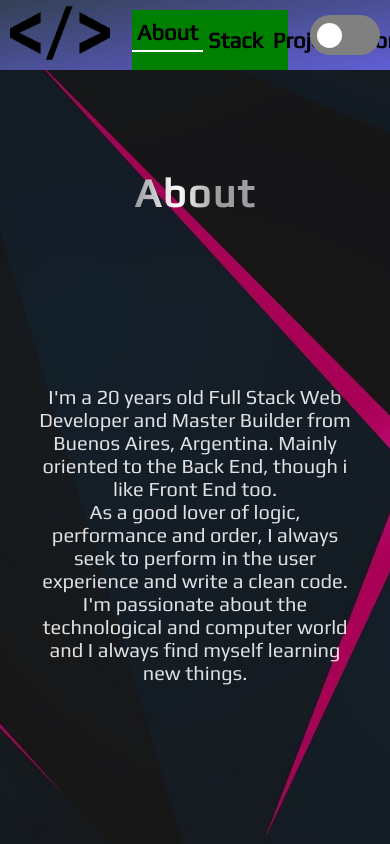
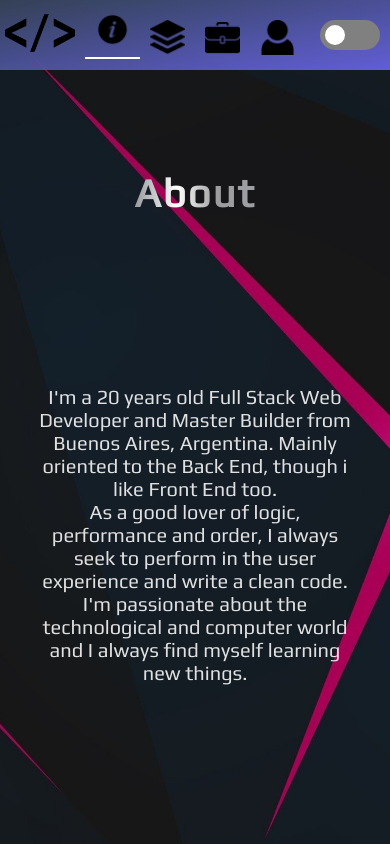
Before and after one commit to juanplldev/Portfolio-old, a React (Create React App) app: page /home in a window 390 px wide. Shown: the top 844 px of the page. Built offline with nearby package versions, Linux system fonts and the light colour scheme.

Commit message:
nabvar responsive

```diff
--- a/src/components/NavBar/NavBar.jsx
+++ b/src/components/NavBar/NavBar.jsx
@@ -4,26 +4,30 @@ import {Link, useNavigate} from "react-router-dom";
 // Files
 import {scrollToAbout, scrollToStack, scrollToProjects, scrollToContact} from "../../handlers/handlers";
 import CloseTagIcon from "../../img/CloseTagIcon.png";
-// import About from "../../img/About.png";
-// import Stack from "../../img/Stack.png";
-// import Projects from "../../img/Projects.png";
-// import Contact from "../../img/Contact.png";
+import About from "../../img/About.png";
+import Stack from "../../img/Stack.png";
+import Projects from "../../img/Projects.png";
+import Contact from "../../img/Contact.png";
 import styles from "./NavBar.module.css";
 
 
 function NavBar()
 {
     const navigate = useNavigate();
-    const height = window.innerHeight;
+    const [height, setHeight] = useState(window.innerHeight);
+    const [width, setWidth] = useState(window.innerWidth);
+    const [actualHeight, setActualHeight] = useState(window.visualViewport.pageTop);
+
     const aboutIndicator = height - 70;
-    const stackIndicator = window.innerWidth <= 1024 ? height * 3 - 70 : height * 2 - 70;
-    const projectsIndicator = window.innerWidth <= 1024 ? height * 5 - 70 : height * 3 - 70;
+    const stackIndicator = width <= 1024 ? height * 3 - 70 : height * 2 - 70;
+    const projectsIndicator = width <= 1024 ? height * 5 - 70 : height * 3 - 70;
     const contactIndicator = projectsIndicator + height;
     const homeLocation = window.location.pathname === "/home" ? true : false;
-    const [actualHeight, setActualHeight] = useState(window.visualViewport.pageTop);
 
     window.addEventListener("scroll", () => {
         setActualHeight(window.visualViewport.pageTop);
+        setHeight(window.innerWidth);
+        setWidth(window.innerWidth);
     });
 
     async function handleScrollAbout()
@@ -60,13 +64,37 @@ function NavBar()
                 </div>
 
                 <div className={styles.Menu}>
-                    <button onClick={handleScrollAbout} className={homeLocation && actualHeight < aboutIndicator ? styles.ActiveButton : styles.Button}>About</button>
+                    <button onClick={handleScrollAbout} className={homeLocation && actualHeight < aboutIndicator ? styles.ActiveButton : styles.Button}>
+                        {
+                            width <= 550 ? <img src={About} alt="About" />
+                            :
+                            "About"
+                        }
+                    </button>
 
-                    <button onClick={handleScrollStack} className={homeLocation && actualHeight >= aboutIndicator && actualHeight < stackIndicator ? styles.ActiveButton : styles.Button}>Stack</button>
+                    <button onClick={handleScrollStack} className={homeLocation && actualHeight >= aboutIndicator && actualHeight < stackIndicator ? styles.ActiveButton : styles.Button}>
+                        {
+                            width <= 550 ? <img src={Stack} alt="Stack" />
+                            :
+                            "Stack"
+                        }
+                    </button>
 
-                    <button onClick={handleScrollProjects} className={homeLocation && actualHeight >= stackIndicator && actualHeight < projectsIndicator ? styles.ActiveButton : styles.Button}>Projects</button>
+                    <button onClick={handleScrollProjects} className={homeLocation && actualHeight >= stackIndicator && actualHeight < projectsIndicator ? styles.ActiveButton : styles.Button}>
+                        {
+                            width <= 550 ? <img src={Projects} alt="Projects" />
+                            :
+                            "Projects"
+                        }
+                    </button>
 
-                    <button onClick={handleScrollContact} className={homeLocation && actualHeight >= projectsIndicator && actualHeight < contactIndicator ? styles.ActiveButton : styles.Button}>Contact</button>
+                    <button onClick={handleScrollContact} className={homeLocation && actualHeight >= projectsIndicator && actualHeight < contactIndicator ? styles.ActiveButton : styles.Button}>
+                        {
+                            width <= 550 ? <img src={Contact} alt="Contact" />
+                            :
+                            "Contact"
+                        }
+                    </button>
                 </div>
 
                 <div className={styles.SwitcherContainer}>
--- a/src/components/NavBar/NavBar.module.css
+++ b/src/components/NavBar/NavBar.module.css
@@ -14,9 +14,11 @@
 .NavBar
 {
     display: flex;
+    justify-content: space-between;
+    align-items: center;
     width: 100%;
     height: 100%;
-    justify-content: space-between;
+    padding: 0 5px;
 }
 
 .Icon
@@ -31,7 +33,7 @@
 
 .Icon img
 {
-    width: 100%;
+    width: 100px;
 }
 
 .Menu
@@ -85,6 +87,7 @@
     justify-content: center;
     align-items: center;
     margin: 0 10px 0 10px;
+    /* background: red; */
 }
 
 #Switcher
@@ -135,10 +138,157 @@
     transform: translateX(120%);
 }
 
-@media (max-width: 480px)
+/* MEDIA QUERIES BREAKPOINTS */
+
+@media (max-width: 768px)
 {
     .Menu
     {
-        background: green;
+        width: fit-content;
     }
 }
+
+@media (max-width: 550px)
+{
+    .Icon
+    {
+        width: 80px;
+    }
+    .Button img
+    {
+        width: 50px;
+        margin: 0 5px;
+    }
+    .ActiveButton img
+    {
+        width: 50px;
+        margin: 0 5px;
+    }
+    .SwitchLabel
+    {
+        width: 60px;
+        height: 30px;
+    }
+    .SwitchLabel::after
+    {
+        width: 20px;
+        height: 20px;
+        top: 5px;
+        left: 5px;
+    }
+    #Switcher:checked ~ .SwitchLabel::after
+    {
+        transform: translateX(30px);
+        /* background: red; */
+    }
+}
+
+@media (max-width: 500px)
+{
+    .Icon img
+    {
+        width: 90px;
+    }
+}
+
+@media (max-width: 455px)
+{
+    .Icon img
+    {
+        width: 80px;
+    }
+    }
+    .Button img
+    {
+        width: 40px;
+    }
+    .ActiveButton img
+    {
+        width: 40px;
+    }
+
+@media (max-width: 425px)
+{
+    .Icon img
+    {
+        width: 70px;
+    }
+    .Button img
+    {
+        width: 38px;
+    }
+    .ActiveButton img
+    {
+        width: 38px;
+    }
+}
+
+@media (max-width: 410px)
+{
+    .NavBar
+    {
+        padding: 0;
+    }
+    .Icon
+    {
+        margin: 0;
+    }
+    .Icon img
+    {
+        width: 70px;
+    }
+    .Button img
+    {
+        width: 35px;
+    }
+    .ActiveButton img
+    {
+        width: 35px;
+    }
+}
+
+@media (max-width: 365px)
+{
+    .Button img
+    {
+        width: 30px;
+    }
+    .ActiveButton img
+    {
+        width: 30px;
+    }
+    .SwitchLabel
+    {
+        width: 50px;
+        height: 25px;
+    }
+    .SwitchLabel::after
+    {
+        width: 15px;
+        height: 15px;
+        top: 5px;
+        left: 5px;
+    }
+    #Switcher:checked ~ .SwitchLabel::after
+    {
+        transform: translateX(25px);
+    }
+}
+
+@media (max-width: 320px)
+{
+    .Icon img
+    {
+        width: 65px;
+    }
+    .Button img
+    {
+        width: 25px;
+        margin: 0 3px;
+    }
+    .ActiveButton img
+    {
+        width: 25px;
+        margin: 0 3px;
+    }
+}
```
Also changed, not shown: src/img/Contact.png.
